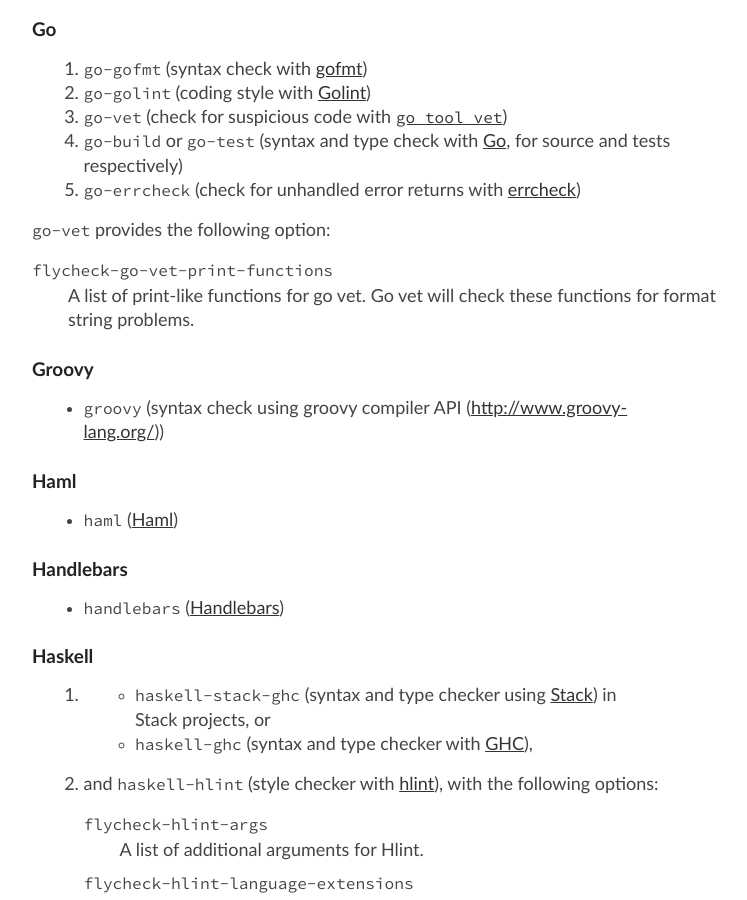
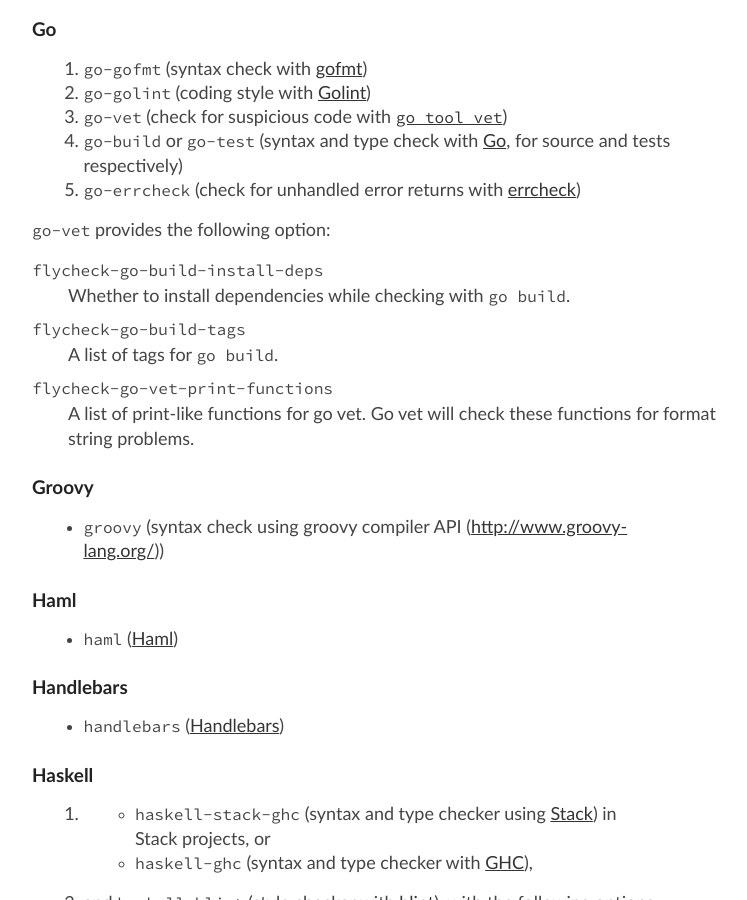
Before and after one commit to cmarqu/flycheck.github.io, a Jekyll site: the page manual/latest/Supported-languages.html, which Jekyll copies as it is, in a window 1280 px wide and 900 px high, scrolled down 4763 px. Shown: the whole window, without its empty margins (258-1005 px from the left). Built offline with Jekyll 4.4.1, drawn with Linux system fonts in a browser that asks for light colours.

Commit message:
Update manual from flycheck/flycheck@7d55e93

```diff
--- a/manual/latest/Function-and-Variable-Index.html
+++ b/manual/latest/Function-and-Variable-Index.html
@@ -148,6 +148,8 @@
 <tr><td></td><td valign="top"><a href="Supported-languages.html#index-flycheck_002dgnat_002dinclude_002dpath"><code>flycheck-gnat-include-path</code></a>:</td><td>&nbsp;</td><td valign="top"><a href="Supported-languages.html#Supported-languages">Supported languages</a></td></tr>
 <tr><td></td><td valign="top"><a href="Supported-languages.html#index-flycheck_002dgnat_002dlanguage_002dstandard"><code>flycheck-gnat-language-standard</code></a>:</td><td>&nbsp;</td><td valign="top"><a href="Supported-languages.html#Supported-languages">Supported languages</a></td></tr>
 <tr><td></td><td valign="top"><a href="Supported-languages.html#index-flycheck_002dgnat_002dwarnings"><code>flycheck-gnat-warnings</code></a>:</td><td>&nbsp;</td><td valign="top"><a href="Supported-languages.html#Supported-languages">Supported languages</a></td></tr>
+<tr><td></td><td valign="top"><a href="Supported-languages.html#index-flycheck_002dgo_002dbuild_002dinstall_002ddeps"><code>flycheck-go-build-install-deps</code></a>:</td><td>&nbsp;</td><td valign="top"><a href="Supported-languages.html#Supported-languages">Supported languages</a></td></tr>
+<tr><td></td><td valign="top"><a href="Supported-languages.html#index-flycheck_002dgo_002dbuild_002dtags"><code>flycheck-go-build-tags</code></a>:</td><td>&nbsp;</td><td valign="top"><a href="Supported-languages.html#Supported-languages">Supported languages</a></td></tr>
 <tr><td></td><td valign="top"><a href="Supported-languages.html#index-flycheck_002dgo_002dvet_002dprint_002dfunctions"><code>flycheck-go-vet-print-functions</code></a>:</td><td>&nbsp;</td><td valign="top"><a href="Supported-languages.html#Supported-languages">Supported languages</a></td></tr>
 <tr><td></td><td valign="top"><a href="Displaying-errors.html#index-flycheck_002dhelp_002decho_002dfunction"><code>flycheck-help-echo-function</code></a>:</td><td>&nbsp;</td><td valign="top"><a href="Displaying-errors.html#Displaying-errors">Displaying errors</a></td></tr>
 <tr><td></td><td valign="top"><a href="Reporting-results.html#index-flycheck_002dhighlighting_002dmode"><code>flycheck-highlighting-mode</code></a>:</td><td>&nbsp;</td><td valign="top"><a href="Reporting-results.html#Reporting-results">Reporting results</a></td></tr>
--- a/manual/latest/Supported-languages.html
+++ b/manual/latest/Supported-languages.html
@@ -488,6 +488,16 @@
 <p><code>go-vet</code> provides the following option:
 </p>
 <dl compact="compact">
+<dt><code>flycheck-go-build-install-deps</code></dt>
+<dd><a name="index-flycheck_002dgo_002dbuild_002dinstall_002ddeps"></a>
+<p>Whether to install dependencies while checking with <code>go build</code>.
+</p>
+</dd>
+<dt><code>flycheck-go-build-tags</code></dt>
+<dd><a name="index-flycheck_002dgo_002dbuild_002dtags"></a>
+<p>A list of tags for <code>go build</code>.
+</p>
+</dd>
 <dt><code>flycheck-go-vet-print-functions</code></dt>
 <dd><a name="index-flycheck_002dgo_002dvet_002dprint_002dfunctions"></a>
 <p>A list of print-like functions for go vet.  Go vet will check these
```
Also changed, not shown: _includes/changes.md (+2 -0 lines), _includes/credits.md (+1 -0 lines).
